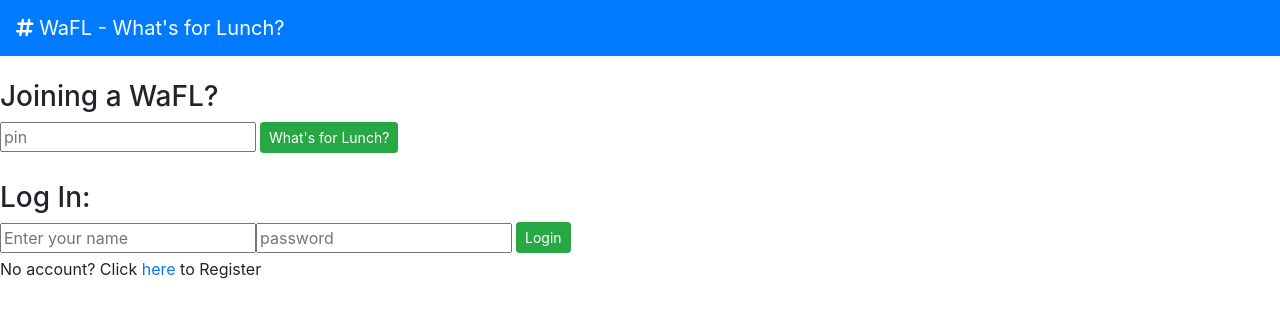
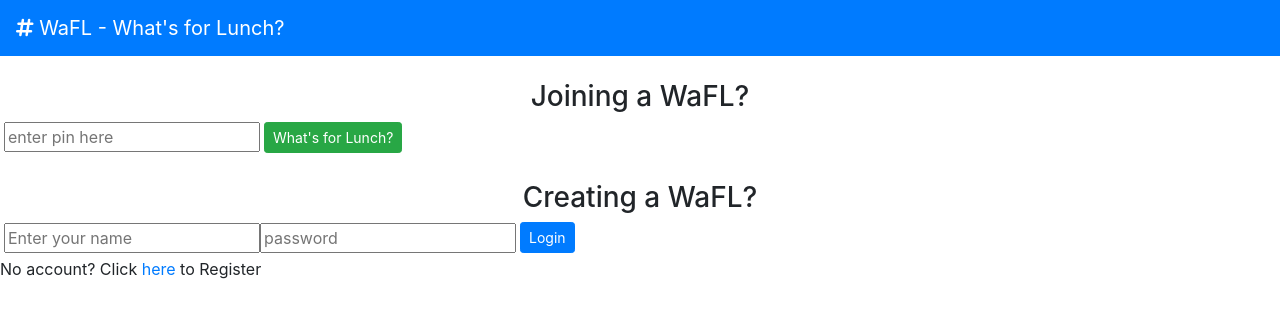
Before and after one commit to AnErrantRake/bcw-capstone, a Vue app in the folder client/: page /#/login in a window 1280 px wide. Shown: the top 318 px of the page. Built offline with nearby package versions, Linux system fonts and the light colour scheme; no server answers.

Commit message:
finishing touches on login.vue

```diff
--- a/client/src/views/Login.vue
+++ b/client/src/views/Login.vue
@@ -1,24 +1,25 @@
 <template>
   <div class="login mt-4">
-    <h3>Joining a WaFL?</h3>
-    <form @submit.prevent="getElection">
-      <input type="text" v-model="pin" placeholder="pin" />
+    <h3 class="text-center">Joining a WaFL?</h3>
+    <form class="ml-1" @submit.prevent="getElection">
+      <input type="text" v-model="pin" placeholder="enter pin here" />
       <button class="btn btn-success  btn-sm mb-1 mx-1" type="submit">What's for Lunch?</button>
     </form>
     <br>
-    <h3>Log In:</h3>
-    <form v-if="loginForm" @submit.prevent="loginUser">
+    <h3 class="text-center">Creating a WaFL?</h3>
+    <form class="ml-1" v-if="loginForm" @submit.prevent="loginUser">
       <input type="text" v-model="creds.username" placeholder="Enter your name" />
       <input type="password" v-model="creds.password" placeholder="password" />
-      <button class="btn btn-success btn-sm mb-1 mx-1" type="submit">Login</button>
+      <button class="btn btn-primary btn-sm mb-1 mx-1" type="submit">Login</button>
     </form>
-    <form v-else @submit.prevent="register">
+    <form class="ml-1" v-else @submit.prevent="register">
       <input type="text" v-model="newUser.username" placeholder="name" />
       <input type="password" v-model="newUser.password" placeholder="password" />
-      <button class="btn btn-warning  btn-sm mb-1 mx-1" type="submit">Create Account</button>
+      <button class="btn btn-primary  btn-sm mb-1 mx-1" type="submit">Create Account</button>
     </form>
     <div class="action" @click="loginForm = !loginForm">
-      <p v-if="loginForm">No account? Click <span class="text-primary">here</span> to Register</p>
+      <p v-if="loginForm"> No account? Click <span class="text-primary">here</span> to
+        Register</p>
       <p v-else>Already have an account? Click <span class="text-primary">here</span> to Login</p>
     </div>
   </div>
```
